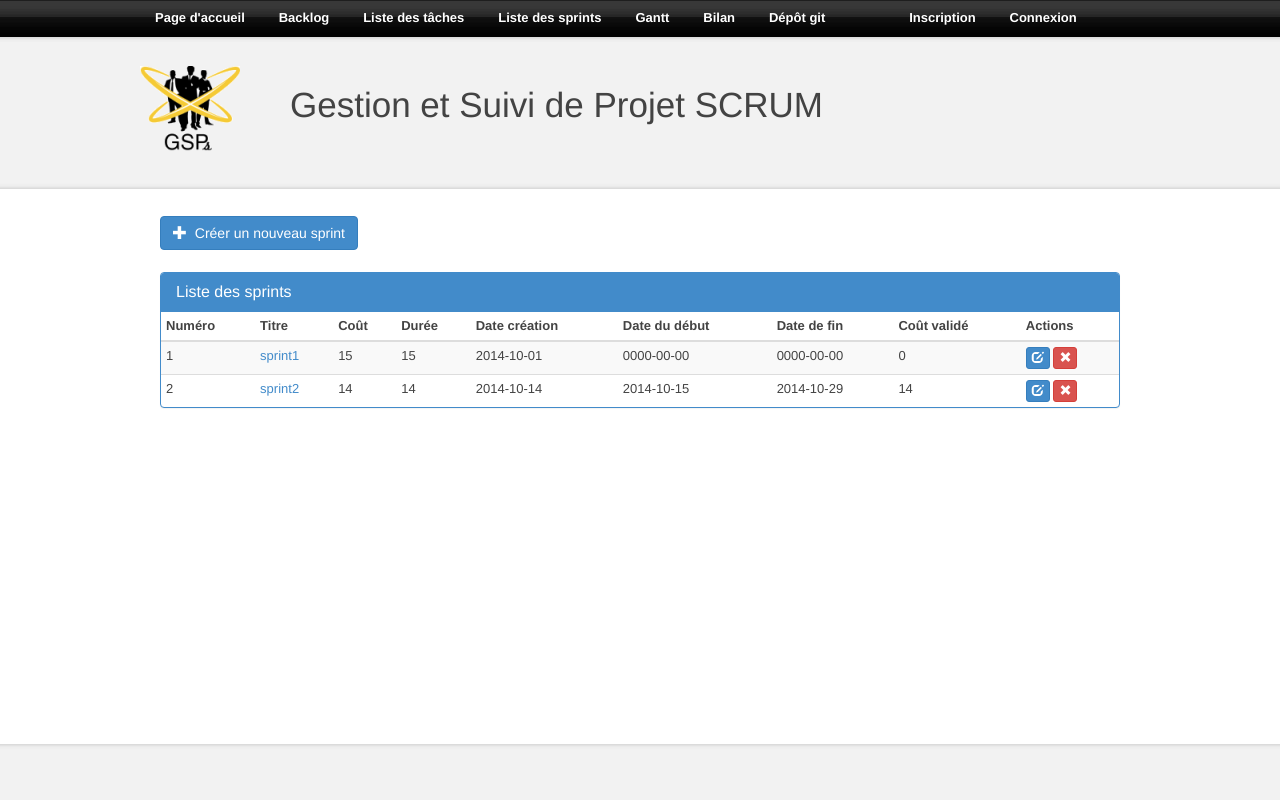
After one commit to eloubrie/gestion-et-suivi-de-projets, a PHP site: page /sprint_list.php in a window 1280 px wide. The commit adds this page. Run offline with PHP 8.4, Linux system fonts and the light colour scheme; data comes from the database, SQL or seed files in the repository.

Commit message:
T5 - US35 : MVC page des SPRINTS

```diff
--- a/dev/src/controllers/sprint.php
+++ b/dev/src/controllers/sprint.php
@@ -14,4 +14,32 @@ class ControllerSprint
 	{
 		return $this->modelSprint->_getSprintList();
 	}
+
+        public function _buildSprintList()
+	{
+		foreach($this->modelSprint->_getSprintList() as $sprint)
+		{
+			$this->_buildSprintListLine($sprint);
+		}
+	}
+
+        private function _buildSprintListLine($line)
+	{
+		?>
+		<tr>
+			<td><?php echo $line['numero_du_sprint']; ?></td>
+			<td><a href="sprint.php?ID=<?php echo $line['ID']; ?>"><?php echo $line['titre']; ?></a></td>
+			<td><?php echo $line['cout']; ?></td>
+			<td><?php echo $line['duree']; ?></td>
+			<td><?php echo $line['date_creation']; ?></td>
+			<td><?php echo $line['date_debut']; ?></td>
+			<td><?php echo $line['date_fin']; ?></td>
+			<td><?php echo $line['cout_valide']; ?></td>
+			<td>
+				<a href="#" class="btn btn-xs btn-primary"><span class="glyphicon glyphicon-edit"></span></a>
+				<a href="#" class="btn btn-xs btn-danger"><span class="glyphicon glyphicon-remove"></span></a>
+			</td>
+		</tr>
+		<?php
+	}
 }
--- /dev/null
+++ b/dev/src/sprint_list.php
@@ -0,0 +1,40 @@
+<?php
+include("bdd/bdd.php");
+include("structure/top_page.php");
+
+include("controllers/sprint.php");
+$controllerSprint = new ControllerSprint();
+?>
+
+<a href="#" class="btn btn-primary"><span class="glyphicon glyphicon-plus"></span>  Créer un nouveau sprint</a>
+<br /><br />
+
+<div class="row">
+	<section class="col-sm-12">
+		<div class="panel panel-primary">
+			<table class="table table-striped table-condensed">
+				<div class="panel-heading">
+					<h3 class="panel-title">Liste des sprints</h3>
+				</div>
+				<thead>
+					<tr>
+						<th>Numéro</th>
+						<th>Titre</th>
+						<th>Coût</th>
+                                                <th>Durée</th>
+                                                <th>Date création</th>
+                                                <th>Date du début</th>
+                                                <th>Date de fin</th>
+                                                <th>Coût validé</th>
+                                                <th>Actions</th>
+					</tr>
+				</thead>
+				<tbody>
+					<?php $controllerSprint->_buildSprintList(); ?>
+				</tbody>
+			</table>
+		</div>
+	</section>
+</div>
+
+<?php include("structure/bottom_page.php"); ?>
--- a/dev/src/structure/top_page.php
+++ b/dev/src/structure/top_page.php
@@ -20,6 +20,7 @@ session_start();
 					<a href="index.php">Page d'accueil</a>
 					<a href="backlog.php">Backlog</a>
 					<a href="tasc_list.php">Liste des tâches</a>
+                                        <a href="sprint_list.php">Liste des sprints</a>
 					<a href="gantt.php">Gantt</a>
 					<a href="results.php">Bilan</a>
 					<a href="git.php">Dépôt git</a>
```
Also changed, not shown: dev/init_bdd/cdp.sql (+17 -17 lines), dev/src/gestion_tasc.php (+7 -7 lines).
